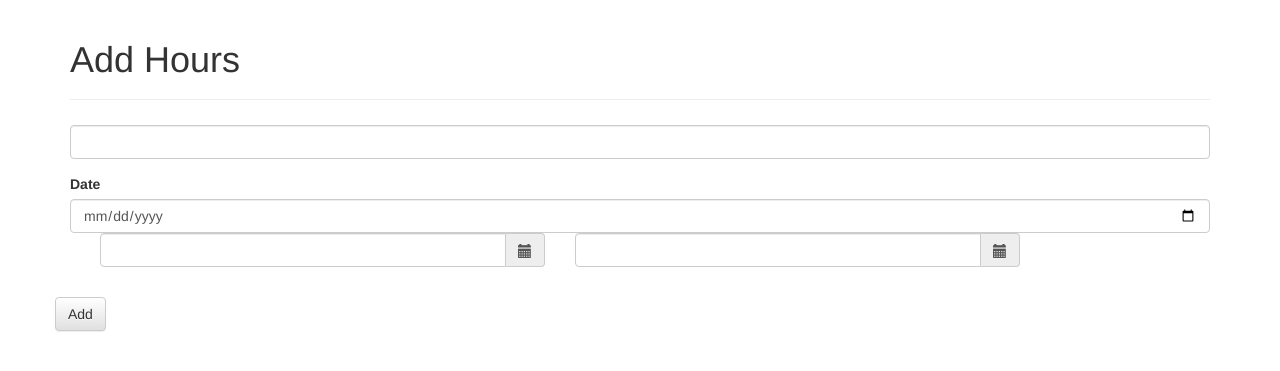
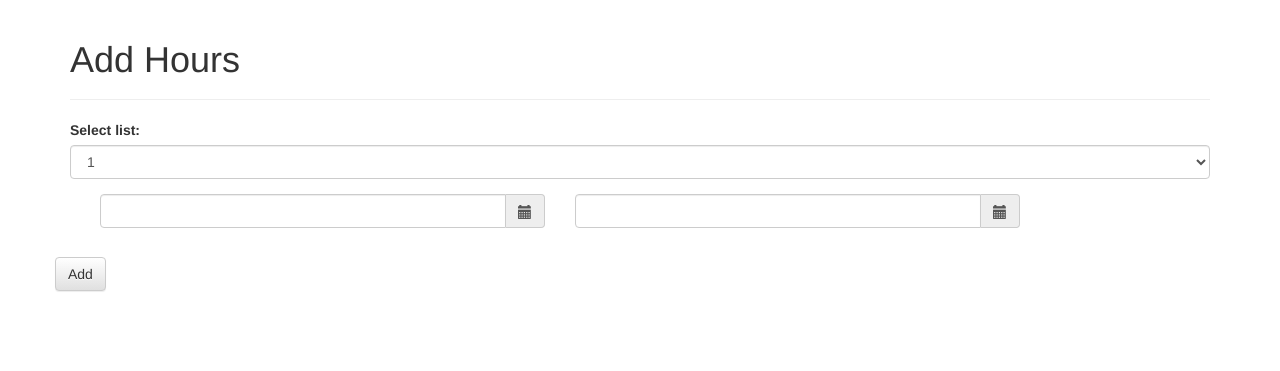
Before and after one commit to connor-marks/Group-3-infoproject, a PHP site: page /hoursInput.php in a window 1280 px wide. Shown: the top 371 px of the page. Run offline with PHP 8.4, Linux system fonts and the light colour scheme; data that the repository does not hold is empty.

Commit message:
Update hoursInput.php

```diff
--- a/hoursInput.php
+++ b/hoursInput.php
@@ -41,18 +41,26 @@
 
 <form action="<?php echo $_SERVER['PHP_SELF']; ?>" method="post">
 
+<!-- Job form
 <div class="form-group">
-	<label for="Job"></label>
+	<label for="Job">Job</label>
 	<input type="Job" class="form-control" name="Job"/>
 
 </div>
-<!-- drop down menu for hours -->
+-->
+<div class="form-group">
+  <label for="Job">Select list:</label>
+  <select class="form-control" name="job">
+    <option>1</option>
+    <option>2</option>
+    <option>3</option>
+    <option>4</option>
+  </select>
+</div>
 
+<!-- start to end date -->
 
-<div class="form-group">
-	<label for="Hours">Date</label>
-	<input type="Date" class="form-control" name="date"/>
-	<div class="container">
+<div class="container">
     <div class='col-md-5'>
         <div class="form-group">
             <div class='input-group date' id='datetimepicker6'>
@@ -88,7 +96,7 @@
         });
     });
 </script>
-</div>
+
 
 </div>
 
```
